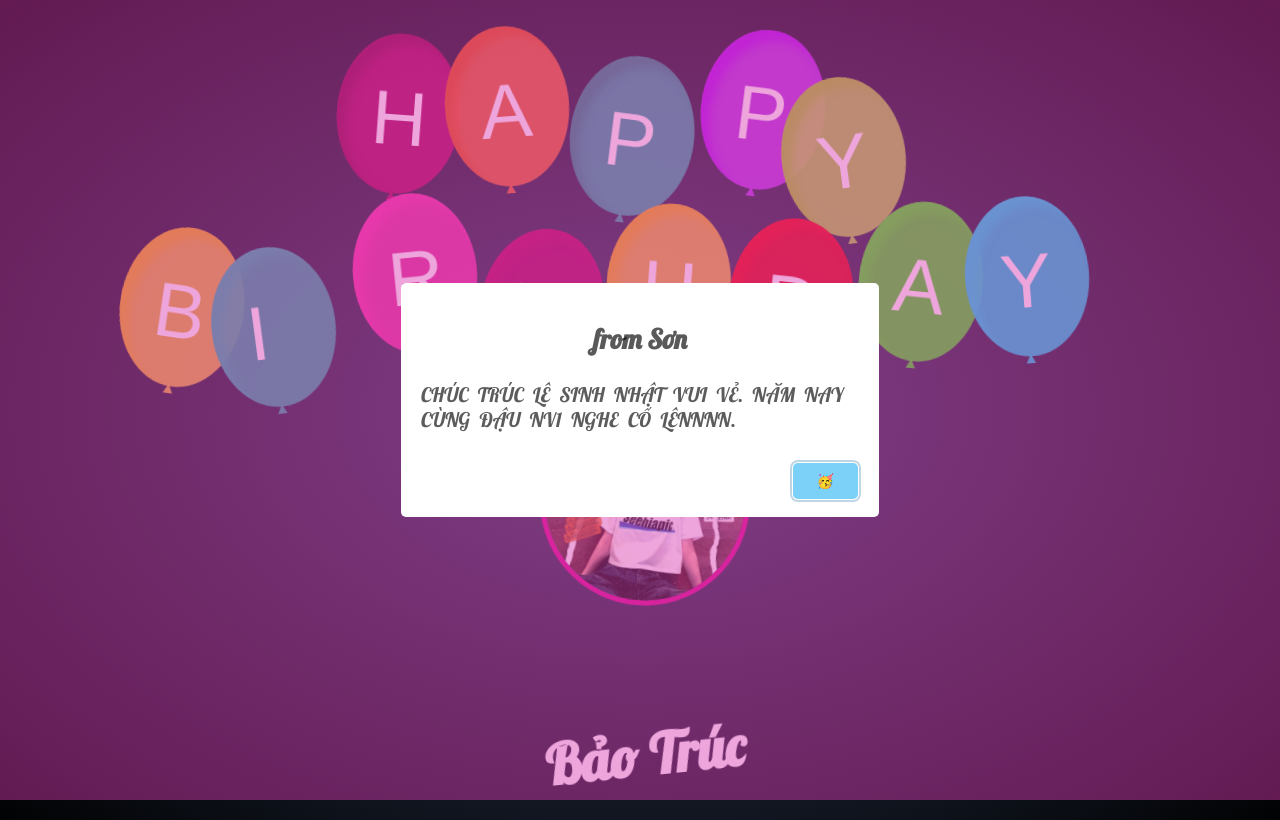
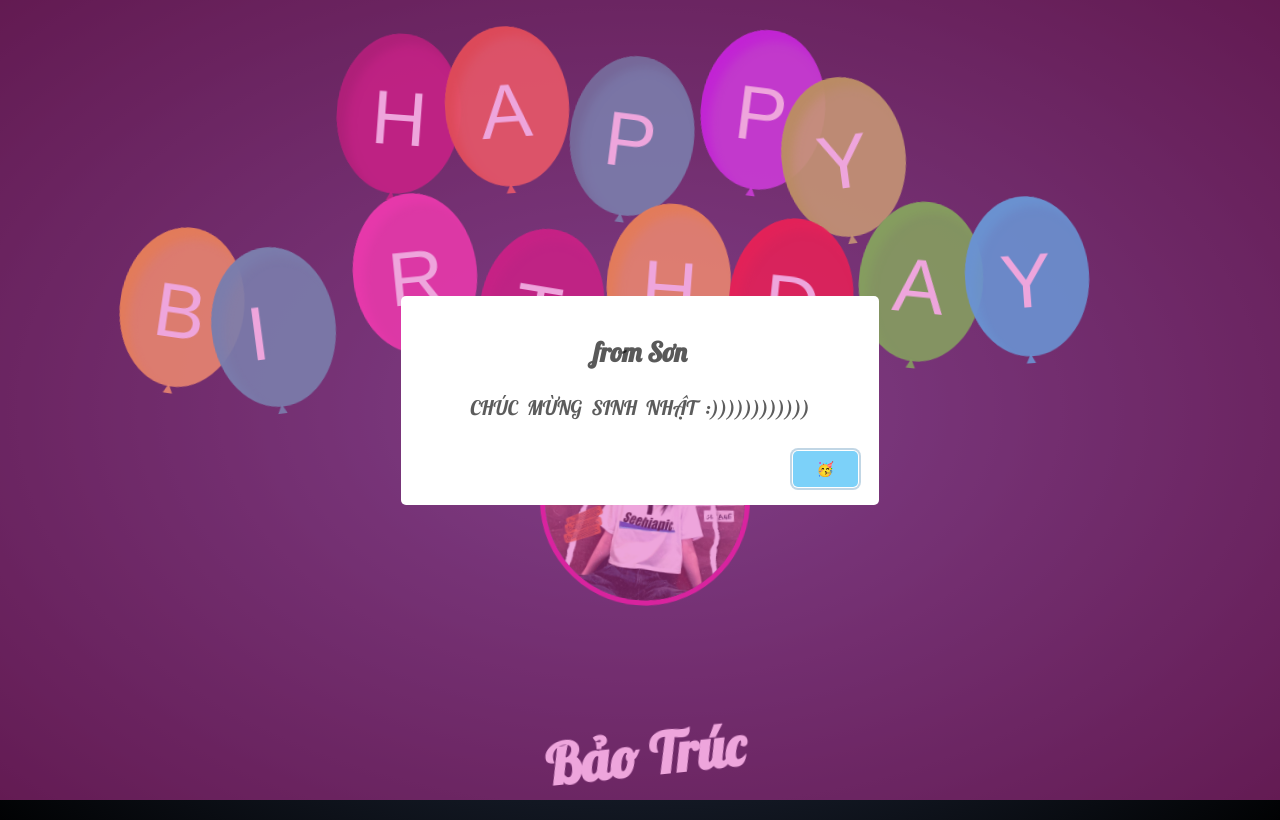
Before and after one commit to hoangson-10/cmns, a plain HTML site: page index.html in a window 1280 px wide. Both pictures are taken after a click on the element "Bảo Trúc". Drawn offline with nearby package versions, Linux system fonts and the light colour scheme; a web font is replaced by a local one.

Commit message:
add code

```diff
--- a/index.html
+++ b/index.html
@@ -76,7 +76,7 @@
                 // 6. Lời nhắn hiện ra khi bấm vào tên hoặc avatar
                 swal({
                     title: "from Sơn", // Tiêu đề của popup
-                    text: "CHÚC TRÚC LÊ SINH NHẬT VUI VẺ. NĂM NAY CÙNG ĐẬU NV1 NGHE CỐ LÊNNNN.", // Nội dung lời nhắn
+                    text: "CHÚC MỪNG SINH NHẬT :))))))))))))", // Nội dung lời nhắn
                     button: {
                         text: "🥳",
                     },
```
